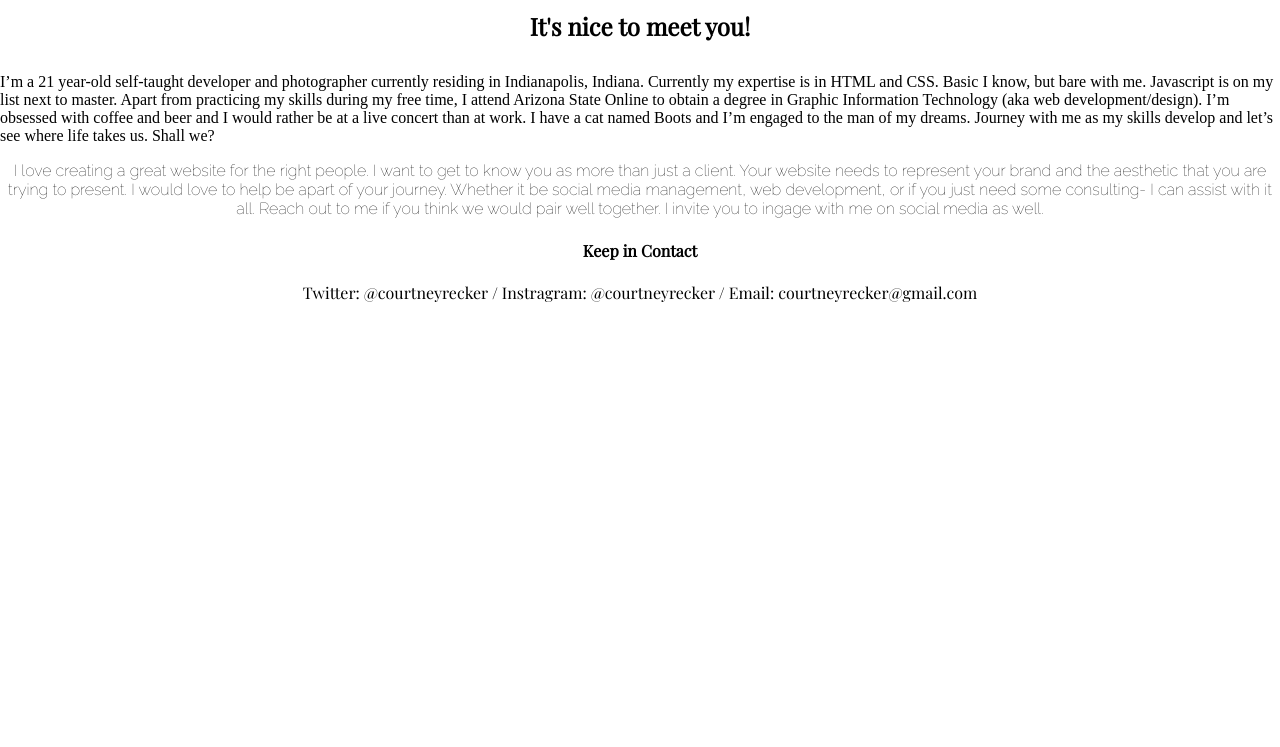
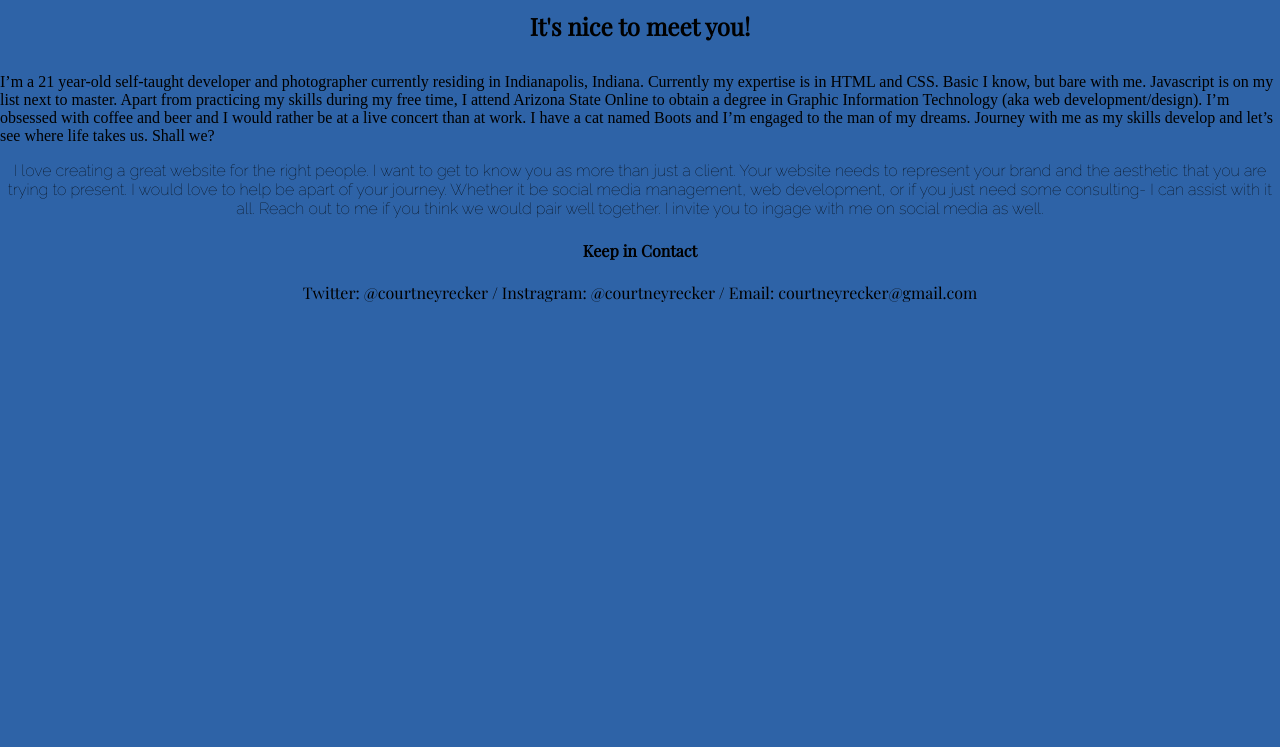
Before and after one commit to courtneyrecker/courtneyrecker.github.io, a plain HTML site: page index.html in a window 1280 px wide. Shown: the part 53-800 px from the top of the page. Drawn offline with nearby package versions, Linux system fonts and the light colour scheme.

Commit message:
Change background color

```diff
--- a/css/style.css
+++ b/css/style.css
@@ -2,7 +2,6 @@
 font-family: 'Playfair Display', serif;---->body
 font-family: 'Raleway', sans-serif; ----->headers
 */
-
 
 
 a:link, a:visited {
@@ -21,6 +20,7 @@ a:hover, a:active {
 body {
   display:block;
   margin:auto;
+  background-color: #2E63A7;
 }
 
 .header {
```
